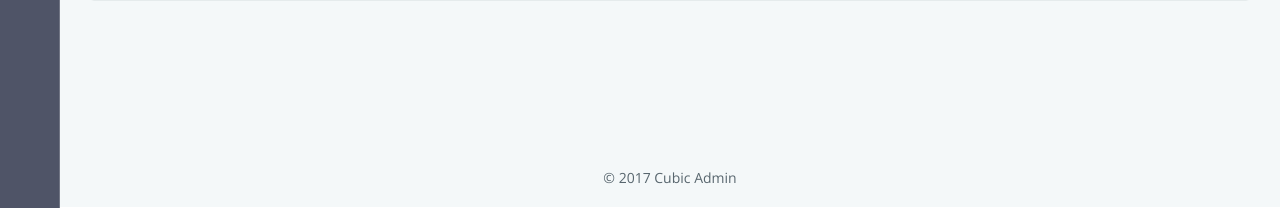
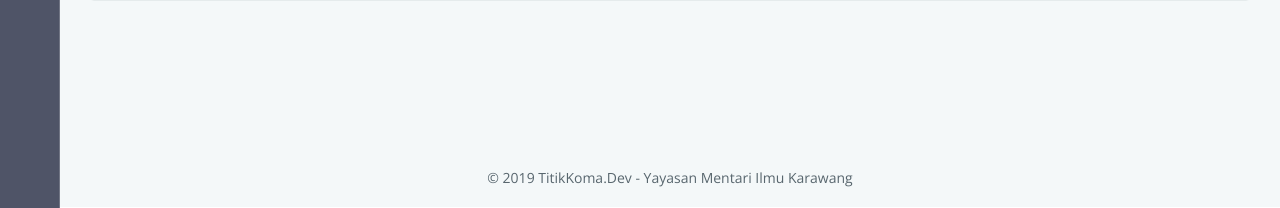
Before and after one commit to hilmanaji/mentariilmukarawang, a CodeIgniter app: page /mentariilmukarawang/User in a window 1280 px wide. Shown: the part 592-800 px from the top of the page. Run offline with CodeIgniter, Linux system fonts and the light colour scheme; the visitor is signed in with stand-in values (Sample User, id 1); data that the repository does not hold is empty; some libraries are stand-ins or nearby versions; some web fonts are replaced.

Commit message:
Revisi Minor
-Perubahan Content Footer Back End

```diff
--- a/application/views/template_back_end/footer.php
+++ b/application/views/template_back_end/footer.php
@@ -1,4 +1,4 @@
 
             <footer class="footer t-a-c">
-                © 2017 Cubic Admin
+                © 2019 TitikKoma.Dev - Yayasan Mentari Ilmu Karawang
             </footer>
```
